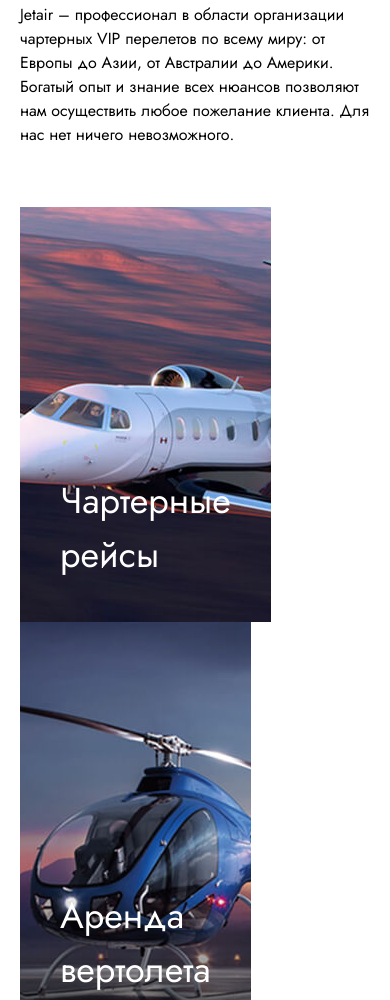
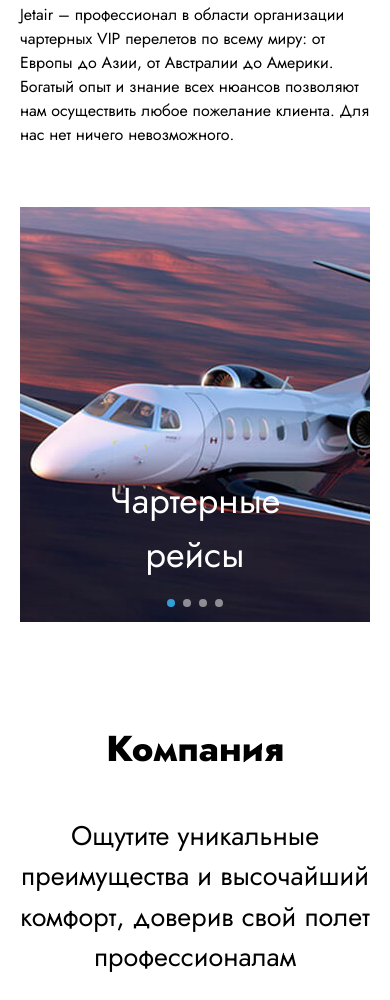
Before and after one commit to NatPalna/fabula, a website built with Vite: page index.html in a window 390 px wide. Shown: the part 1427-2427 px from the top of the page. Built offline with nearby package versions, Linux system fonts and the light colour scheme; files whose address does not match are found by name.

Commit message:
добавлен слайдер в блок Наши услуги

```diff
--- a/index.html
+++ b/index.html
@@ -9,9 +9,11 @@
       href="https://fonts.googleapis.com/css2?family=Jost:ital,wght@0,100..900;1,100..900&display=swap"
       rel="stylesheet"
     />
+    <link rel="stylesheet" href="https://cdn.jsdelivr.net/npm/swiper@11/swiper-bundle.min.css" />
     <link rel="stylesheet" href="./src/style.css" />
     <meta name="viewport" content="width=device-width, initial-scale=1.0" />
     <title>Тестовое задание</title>
+
     <script defer type="module" src="./src/main.js"></script>
   </head>
   <body>
@@ -129,7 +131,7 @@
             опыт и знание всех нюансов позволяют нам осуществить любое пожелание
             клиента. Для нас нет ничего невозможного.
           </div>
-          <ul class="services_list ">
+          <ul class="services_list desktop-layout">
             <li class="services_item">
               <p class="services_text">Чартерные рейсы</p>
               <img
@@ -163,6 +165,50 @@
               />
             </li>
           </ul>
+          <div class="swiper swiper_services mobile-layout">
+            <div class="swiper-wrapper">
+              <div class="swiper-slide">
+                <div class="services_item">
+                  <p class="services_text">Чартерные рейсы</p>
+                <img
+                  src="./src/assets/img/services_img_1.jpg"
+                  alt="Чартерные рейсы"
+                  class="services_img"
+                />
+              </div>
+              </div>
+              <div class="swiper-slide">
+                <div class="services_item">
+                  <p class="services_text">Аренда вертолета</p>
+                <img
+                  src="./src/assets/img/services_img_2.jpg"
+                  alt="Аренда вертолета"
+                  class="services_img"
+                /></div>
+              </div>
+              <div class="swiper-slide">
+                <div class="services_item">
+                  <p class="services_text">Перевозка ценностей</p>
+                  <img
+                    src="./src/assets/img/services_img_3.jpg"
+                    alt="Перевозка ценностей"
+                    class="services_img"
+                  />
+                </div>
+              </div>
+              <div class="swiper-slide">
+                <div class="services_item">
+                <p class="services_text">Трансфер и сопровождение</p>
+              <img
+                src="./src/assets/img/services_img_4.jpg"
+                alt="Трансфер и сопровождение"
+                class="services_img"
+              />
+            </div>
+              </div>
+            </div>
+            <div class="swiper-pagination"></div>
+          </div>
         </div>
       </section>
       <section id="about" class="about">
@@ -361,5 +407,14 @@
 
     <!-- Swiper JS -->
     <script src="https://cdn.jsdelivr.net/npm/swiper@11/swiper-bundle.min.js"></script>
+
+    <!-- Initialize Swiper Services-->
+    <script>
+      var swiper = new Swiper(".swiper_services", {
+        pagination: {
+          el: ".swiper-pagination",
+        },
+      });
+    </script>
   </body>
 </html>
--- a/src/style.css
+++ b/src/style.css
@@ -370,6 +370,10 @@ fieldset {
 }
 
 /* наши услуги */
+.mobile-layout {
+  display: none;
+}
+
 .services_list {
   display: flex;
   flex-wrap: wrap;
@@ -527,4 +531,39 @@ fieldset {
   fieldset {
     flex-direction: column;
   }
+
+  .mobile-layout {
+    display: block;
+  }
+
+  .desktop-layout {
+    display: none;
+  }
+
+  .swiper {
+    width: 100%;
+    height: 100%;
+  }
+
+  .swiper-slide {
+    text-align: center;
+    font-size: 18px;
+  }
+
+  .swiper-slide img {
+    display: block;
+    width: 100%;
+    height: 100%;
+    object-fit: cover;
+  }
+
+  .swiper-pagination-bullet {
+    background: #fff !important;
+    opacity: 0.5 !important;
+  }
+
+  .swiper-pagination-bullet-active {
+    background: #329fd9 !important;
+    opacity: 1 !important;
+  }
 }
```
